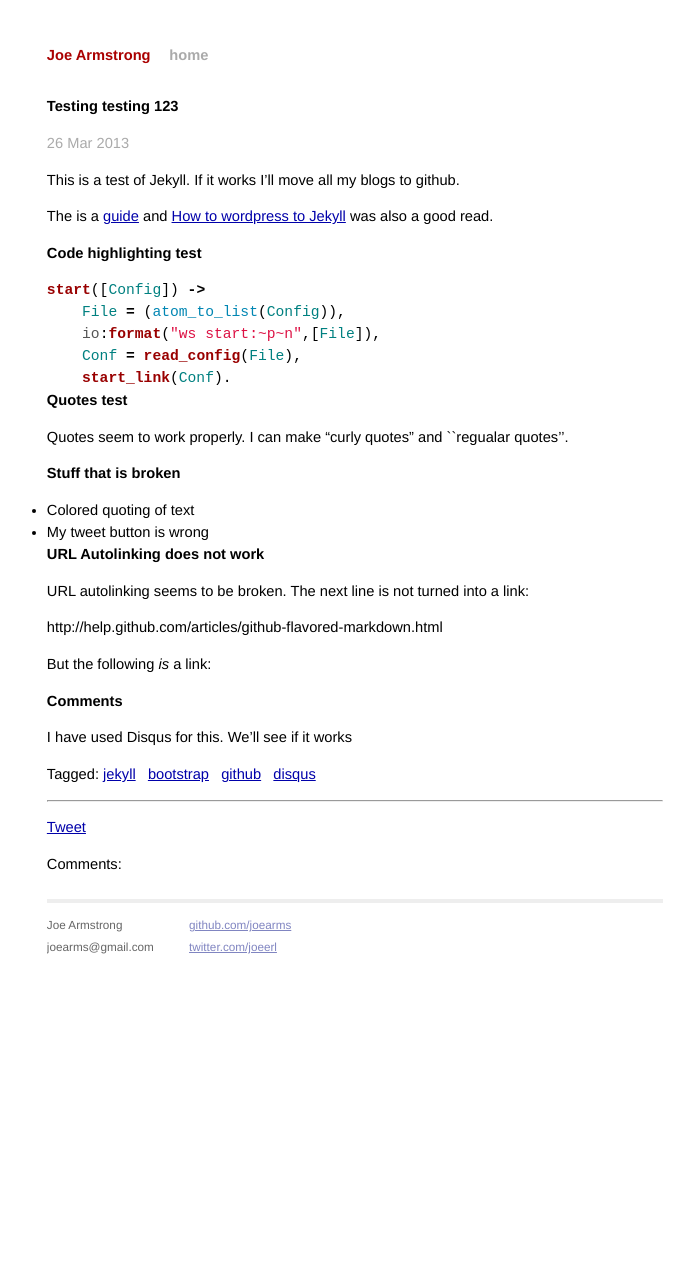
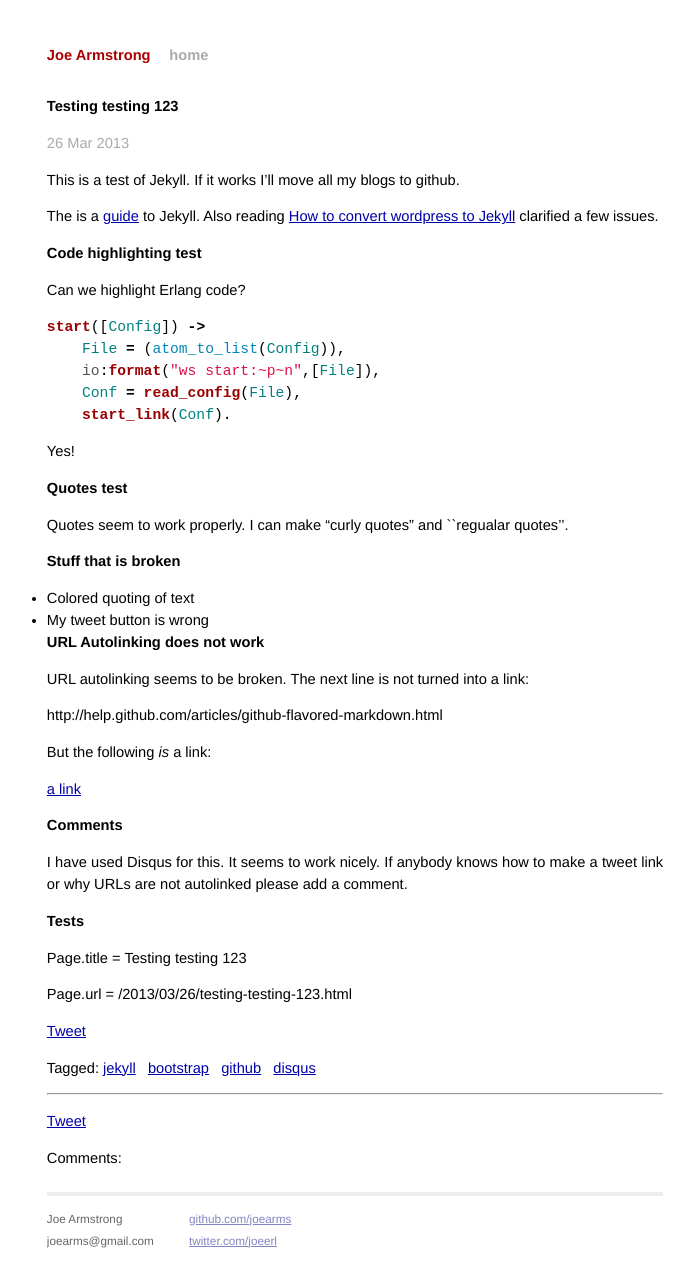
Before and after one commit to joearms/old.blog, a Jekyll site: the page built from _posts/2013-03-26-testing-testing-123.md, in a window 1280 px wide. Shown: the whole page, without its empty margins (285-979 px from the left). Built offline with Jekyll 4.4.1, drawn with Linux system fonts in a browser that asks for light colours; Markdown is read by kramdown in place of the engine named in the settings; comment, search, counter and statistics services are not loaded; before the commit the page ends 970 px from its top, so only the background shows below that.

Commit message:
testing tweet button

```diff
--- a/_posts/2013-03-26-testing-testing-123.md
+++ b/_posts/2013-03-26-testing-testing-123.md
@@ -11,12 +11,14 @@ summary: testing my blog
 
 This is a test of Jekyll. If it works I'll move all my blogs to github.
 
-The is a <a href="http://cobyism.com/jekyll/docs/home/">guide</a> and
-<a href="http://paulstamatiou.com/how-to-wordpress-to-jekyll">How to
-wordpress to Jekyll</a> was also a good read.
+The is a <a href="http://cobyism.com/jekyll/docs/home/">guide</a> to Jekyll. Also
+reading <a href="http://paulstamatiou.com/how-to-wordpress-to-jekyll">How to convert
+wordpress to Jekyll</a> clarified a few issues.
 
 Code highlighting test
 ======================
+
+Can we highlight Erlang code?
 
 {% highlight erlang %}
 start([Config]) ->
@@ -26,21 +28,20 @@ start([Config]) ->
     start_link(Conf).
 {% endhighlight %}
 
+Yes!
+
+
 Quotes test
 ===========
 
 Quotes seem to work properly. I can make &ldquo;curly quotes&rdquo; and
 ``regualar quotes''.
 
-
-
-
 Stuff that is broken
 ====================
 
 * Colored quoting of text
 * My tweet button is wrong
-
 
 URL Autolinking does not work
 ==========
@@ -52,8 +53,24 @@ http://help.github.com/articles/github-flavored-markdown.html
 
 But the following *is* a link:
 
+<a href="http://help.github.com/articles/github-flavored-markdown.html">a link</a>
+
 
 Comments
 ========
 
-I have used Disqus for this. We'll see if it works
+I have used Disqus for this. It seems to work nicely.
+If anybody knows how to make a tweet link or why URLs are not autolinked please
+add a comment.
+
+Tests
+=====
+
+Page.title = {{page.title}}
+
+Page.url = {{page.url}}
+
+
+<a href="https://twitter.com/share" class="twitter-share-button"
+   data-url="http://joearms.github.com/2013/03/27/promoting-erlang.html">Tweet</a>
+<script>!function(d,s,id){var js,fjs=d.getElementsByTagName(s)[0];if(!d.getElementById(id)){js=d.createElement(s);js.id=id;js.src="//platform.twitter.com/widgets.js";fjs.parentNode.insertBefore(js,fjs);}}(document,"script","twitter-wjs");</script>
```
